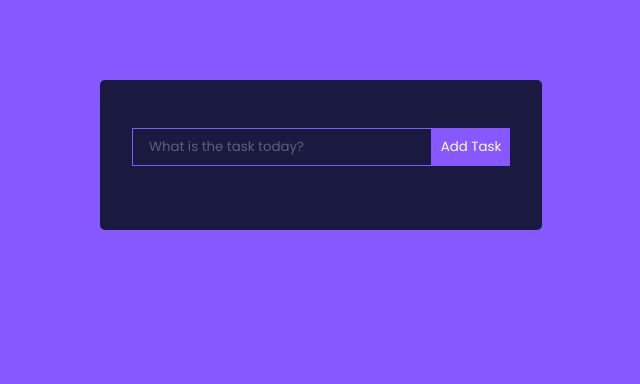
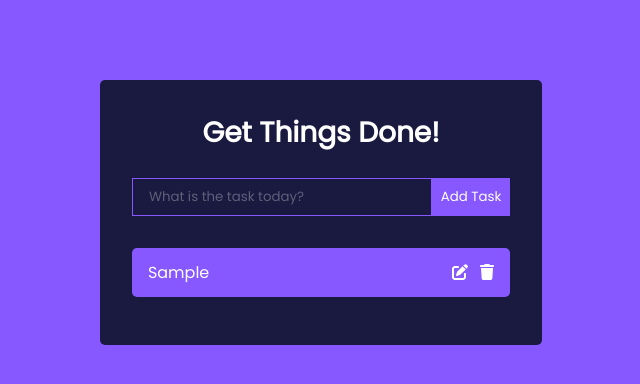
Before and after one commit to aisa404/todo-react-app, a React (Create React App) app: page / in a window 1280 px wide. Both pictures are taken after typing "Sample" into the empty fields and a click on the button "Add Task". Shown: the top 384 px of the page, without its empty margins (319-959 px from the left). Built offline with nearby package versions, Linux system fonts and the light colour scheme.

Commit message:
generate and display a todo for each value in the state

```diff
--- a/src/components/Todo.js
+++ b/src/components/Todo.js
@@ -1,7 +1,16 @@
 import React from 'react'
+import { faPenToSquare, faTrash } from '@fortawesome/free-solid-svg-icons'
+import { FontAwesomeIcon } from '@fortawesome/react-fontawesome'
 
-export const Todo = () => {
+
+export const Todo = ({task}) => {
   return (
-    <div>Todo</div>
+    <div className='Todo'>
+        <p>{task.task}</p>
+        <div >
+            <FontAwesomeIcon icon={faPenToSquare}/>
+            <FontAwesomeIcon icon={faTrash}/>
+        </div>
+    </div>
   )
 }
--- a/src/components/TodoWrapper.js
+++ b/src/components/TodoWrapper.js
@@ -1,5 +1,6 @@
 import React, { useState } from 'react'
 import { TodoForm } from './TodoForm'
+import { Todo } from './Todo'
 import { v4 as uuidv4 } from 'uuid'
 uuidv4()
 
@@ -15,7 +16,12 @@
 
   return (
     <div className='TodoWrapper '>
+      <h1>Get Things Done!</h1>
         <TodoForm addTodo={addTodo}/>
+        {todos.map((todo, index) => (
+           <Todo task={todo} key={index} />
+        ))}
+
     </div>
   )
 }
```
